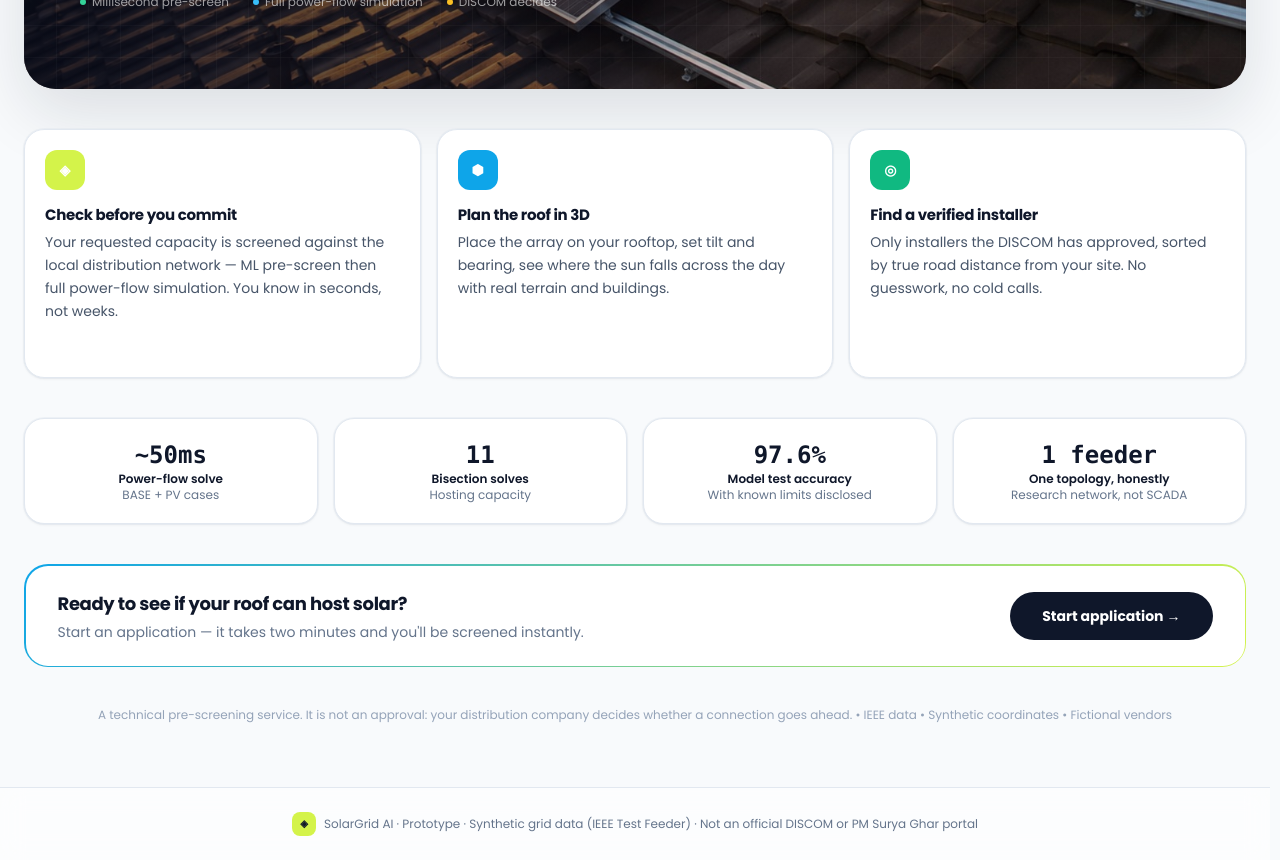
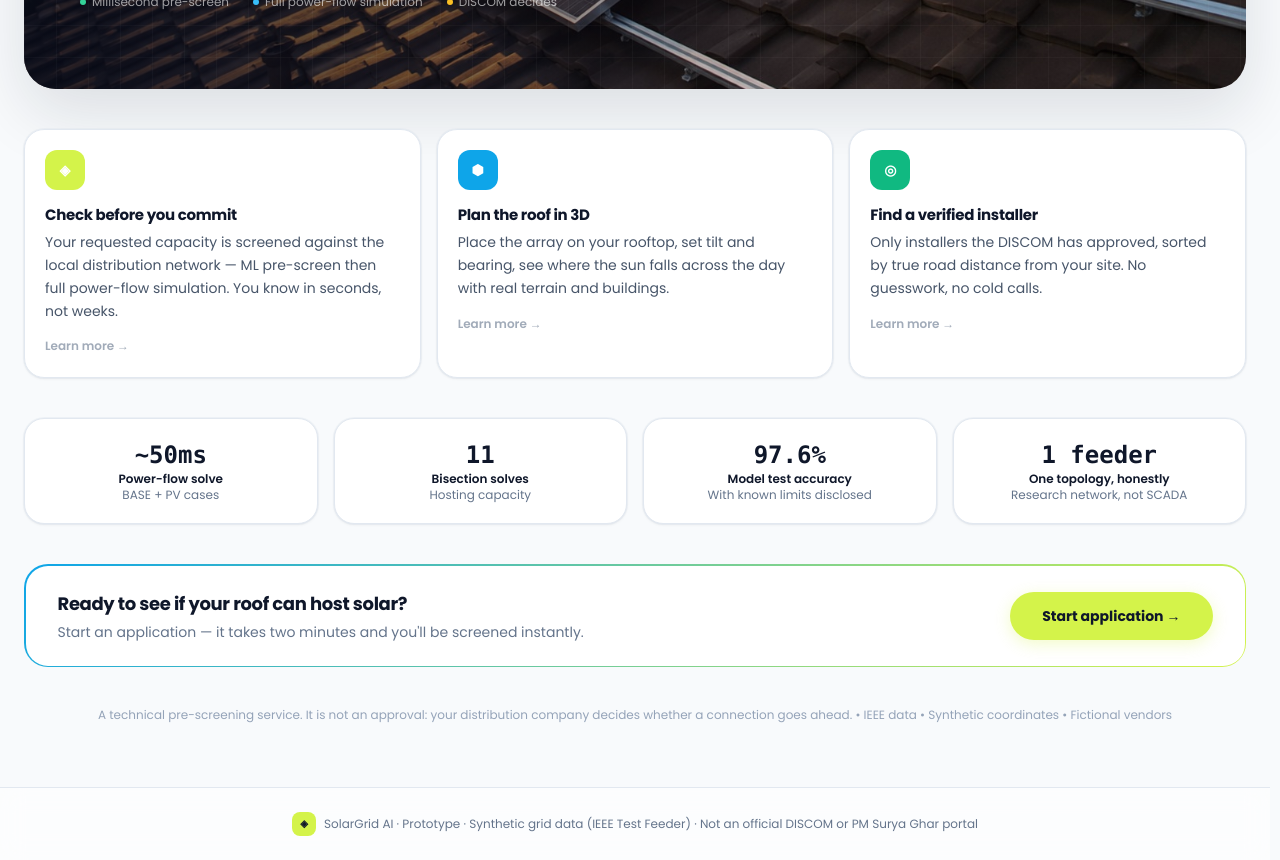
Before and after one commit to mdaseel/sih26, a Next.js app in the folder frontend/: page / in a window 1280 px wide. Shown: the part 640-1500 px from the top of the page. Built offline with nearby package versions, Linux system fonts and the light colour scheme; no server answers.

Commit message:
3d not working fix

```diff
--- a/frontend/app/page.tsx
+++ b/frontend/app/page.tsx
@@ -3,6 +3,7 @@
 import Link from "next/link";
 import { usePathname } from "next/navigation";
 import { useEffect, useState } from "react";
+import { ThemeToggle } from "@/components/ThemeToggle";
 import { supabase } from "@/lib/supabase";
 
 const HERO_IMAGE = "/hero-rooftop.jpg";
@@ -54,6 +55,7 @@ export default function Home() {
             ))}
           </nav>
           <div className="ml-auto flex items-center gap-3">
+            <ThemeToggle compact />
             <Link href="/login" className="hidden text-sm font-medium sm:inline" style={{ color: "rgb(var(--ink-muted))" }}>Sign in</Link>
             <Link href={applyHref} className="rounded-full px-6 py-2.5 text-sm font-bold transition-all active:scale-95 hover:scale-[1.02] hover:shadow-lg" style={{ background: "rgb(var(--brand))", color: "rgb(var(--brand-ink))", boxShadow: "0 4px 16px rgb(var(--brand) / 0.3)" }}>{signedIn ? "Dashboard →" : "Apply now →"}</Link>
           </div>
@@ -105,9 +107,9 @@ export default function Home() {
 
         {/* Features — staggered, interactive */}
         <section className="grid gap-4 py-10 sm:grid-cols-3 stagger">
-          <Feature icon="◈" title="Check before you commit" body="Your requested capacity is screened against the local distribution network — ML pre-screen then full power-flow simulation. You know in seconds, not weeks." accent="brand" />
-          <Feature icon="⬢" title="Plan the roof in 3D" body="Place the array on your rooftop, set tilt and bearing, see where the sun falls across the day with real terrain and buildings." accent="accent" />
-          <Feature icon="◎" title="Find a verified installer" body="Only installers the DISCOM has approved, sorted by true road distance from your site. No guesswork, no cold calls." accent="emerald" />
+          <Feature icon="◈" title="Check before you commit" body="Your requested capacity is screened against the local distribution network — ML pre-screen then full power-flow simulation. You know in seconds, not weeks." accent="brand" href="/citizen/scheme" />
+          <Feature icon="⬢" title="Plan the roof in 3D" body="Place the array on your rooftop, set tilt and bearing, see where the sun falls across the day with real terrain and buildings." accent="accent" href={applyHref} />
+          <Feature icon="◎" title="Find a verified installer" body="Only installers the DISCOM has approved, sorted by true road distance from your site. No guesswork, no cold calls." accent="emerald" href="/citizen/vendors" />
         </section>
 
         {/* Trust bar */}
@@ -125,7 +127,7 @@ export default function Home() {
               <h3 className="text-lg font-bold" style={{ color: "rgb(var(--ink))" }}>Ready to see if your roof can host solar?</h3>
               <p className="mt-1 text-sm" style={{ color: "rgb(var(--ink-faint))" }}>Start an application — it takes two minutes and you&apos;ll be screened instantly.</p>
             </div>
-            <Link href={applyHref} className="shrink-0 rounded-full px-8 py-3.5 text-sm font-bold transition-all active:scale-95 hover:scale-[1.02]" style={{ background: "rgb(var(--ink))", color: "white" }}>Start application →</Link>
+            <Link href={applyHref} className="shrink-0 rounded-full px-8 py-3.5 text-sm font-bold transition-all active:scale-95 hover:scale-[1.02] hover:shadow-lg" style={{ background: "rgb(var(--brand))", color: "rgb(var(--brand-ink))", boxShadow: "0 4px 16px rgb(var(--brand) / 0.3)" }}>Start application →</Link>
           </div>
         </section>
 
@@ -135,15 +137,15 @@ export default function Home() {
   );
 }
 
-function Feature({ icon, title, body, accent }: { icon: string; title: string; body: string; accent: "brand" | "accent" | "emerald" }) {
+function Feature({ icon, title, body, accent, href }: { icon: string; title: string; body: string; accent: "brand" | "accent" | "emerald"; href: string }) {
   const bg = accent === "brand" ? "rgb(var(--brand))" : accent === "accent" ? "rgb(var(--accent))" : "#10b981";
   return (
-    <div className="card-interactive group">
+    <Link href={href} className="card-interactive group block">
       <div className="flex h-10 w-10 items-center justify-center rounded-xl text-sm font-bold text-white transition-transform group-hover:scale-110 group-hover:rotate-3" style={{ background: bg }}>{icon}</div>
       <h2 className="mt-4 text-[15px] font-bold" style={{ color: "rgb(var(--ink))" }}>{title}</h2>
       <p className="mt-2 text-sm leading-relaxed" style={{ color: "rgb(var(--ink-muted))" }}>{body}</p>
-      <span className="mt-4 inline-flex items-center gap-1 text-xs font-semibold opacity-0 transition-all group-hover:opacity-100 group-hover:translate-x-1" style={{ color: "rgb(var(--accent-strong))" }}>Learn more →</span>
-    </div>
+      <span className="mt-4 inline-flex items-center gap-1 text-xs font-semibold opacity-60 transition-all group-hover:opacity-100 group-hover:translate-x-1 group-hover:text-[rgb(var(--accent-strong))]" style={{ color: "rgb(var(--ink-faint))" }}>Learn more →</span>
+    </Link>
   );
 }
 function TrustMetric({ value, label, sub }: { value: string; label: string; sub: string }) {
```
Also changed, not shown: 1 other file (tests, documents, lock files or other folders).
